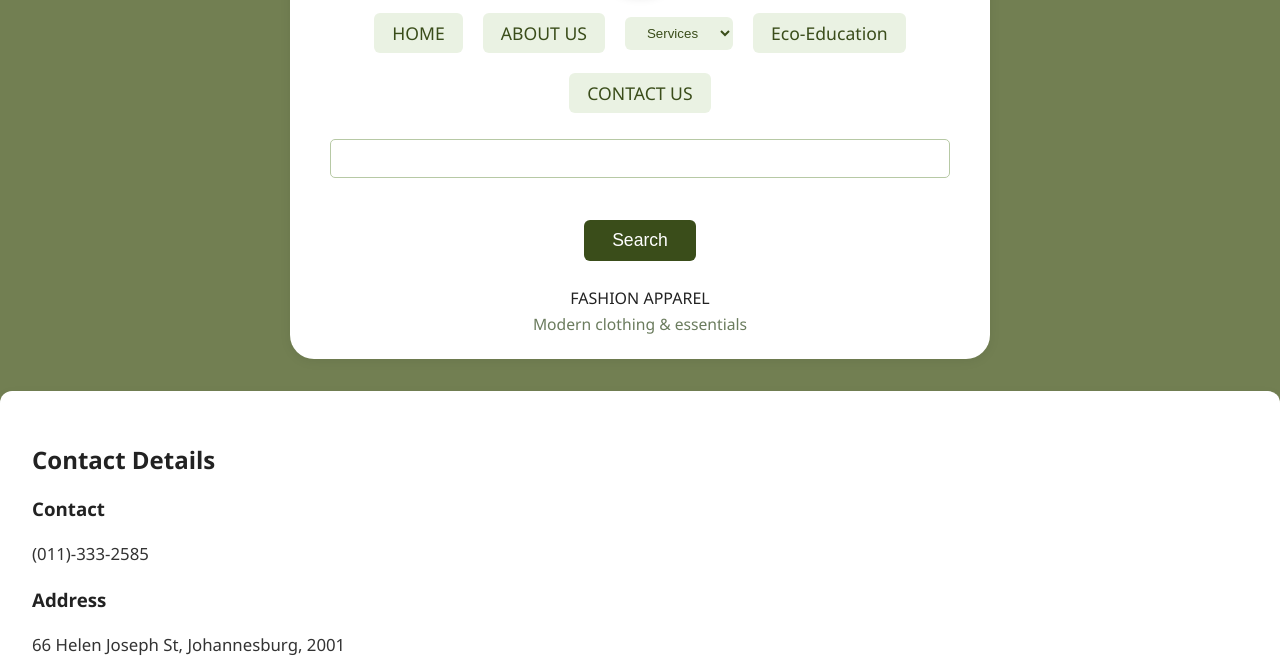
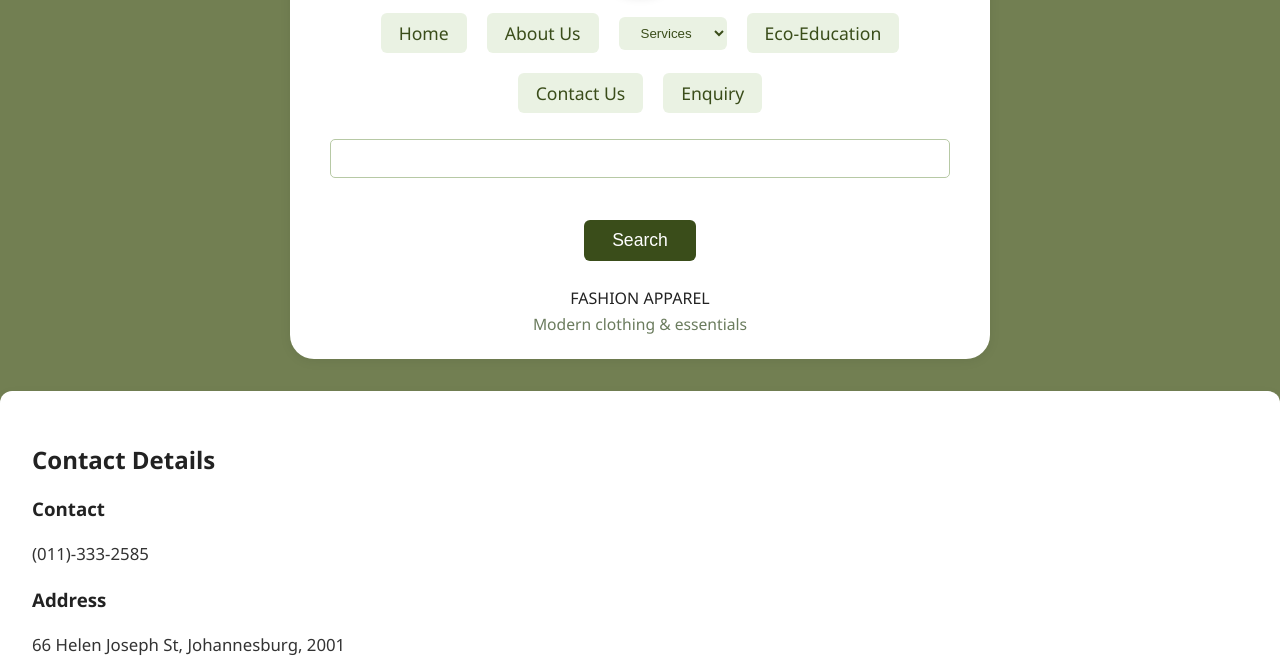
Before and after one commit to Kea-01Coder/FashionApparel, a plain HTML site: page pages/contact.html in a window 1280 px wide. Shown: the part 135-800 px from the top of the page. Drawn offline with Linux system fonts and the light colour scheme.

Commit message:
Update
Added some directory to the Enquiry page

```diff
--- a/pages/contact.html
+++ b/pages/contact.html
@@ -13,8 +13,8 @@
   <header>
       <img src="../assets/LOGO.png" alt="Logo" width="100" height="100">
       <nav style="display:flex; gap: 20px; align-items: center;">
-            <a href="../index.html">HOME</a>
-            <a href="about.html">ABOUT US</a>
+            <a href="../index.html">Home</a>
+            <a href="about.html">About Us</a>
 
             <select onchange="location = this.value;">
               <option value="">Services</option>
@@ -23,7 +23,8 @@
             </select>
 
             <a href="EcoEdu.html">Eco-Education</a>
-            <a href="contact.html">CONTACT US</a>
+            <a href="contact.html">Contact Us</a>
+            <a href="Enquiry.html">Enquiry</a>
 
             <input type="text" id="searchInput">
             <button onclick="searchSite()">Search</button>
```
Also changed, not shown: pages/EcoEdu.html (+4 -3 lines), pages/Enquiry.html (+2 -2 lines), pages/about.html (+4 -3 lines), pages/design.html (+4 -3 lines), pages/orders.html (+4 -3 lines), pages/register.html (+1 -1 lines).
